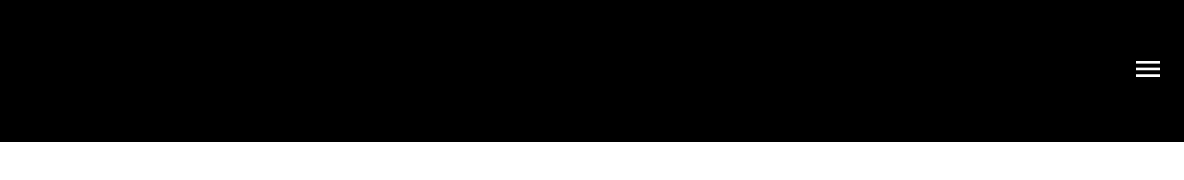
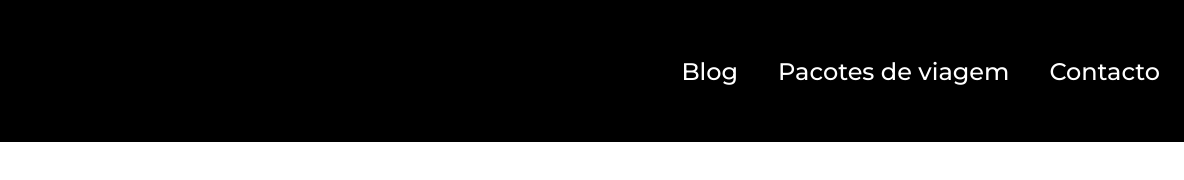
Before and after one commit to RicardoCCossa/Jornada_viagens, a plain HTML site: page index.html in a window 1280 px wide. Shown: the full height of the page, 96-1280 px from the left. Drawn offline with Linux system fonts and the light colour scheme.

Commit message:
tablet menu

```diff
--- a/css/header.css
+++ b/css/header.css
@@ -39,8 +39,27 @@ input[type="checkbox"]:checked ~ .menu ul {
 .menu a {
     color: var(--text-secondary-color);
     text-decoration: none;
+    font-weight: var(--menu-text-weight);
 }
 
 .menu-humburguer {
     cursor: pointer;
 }
+
+@media screen and (min-width: 768px) {
+    .menu-humburguer label {
+        display: none;
+    }
+    .menu {
+        display: block;
+    }
+
+    .menu ul {
+        display: flex;
+        gap: 40px;
+    }
+
+    .menu a {
+        font-size: 24px;
+    }
+}
```
